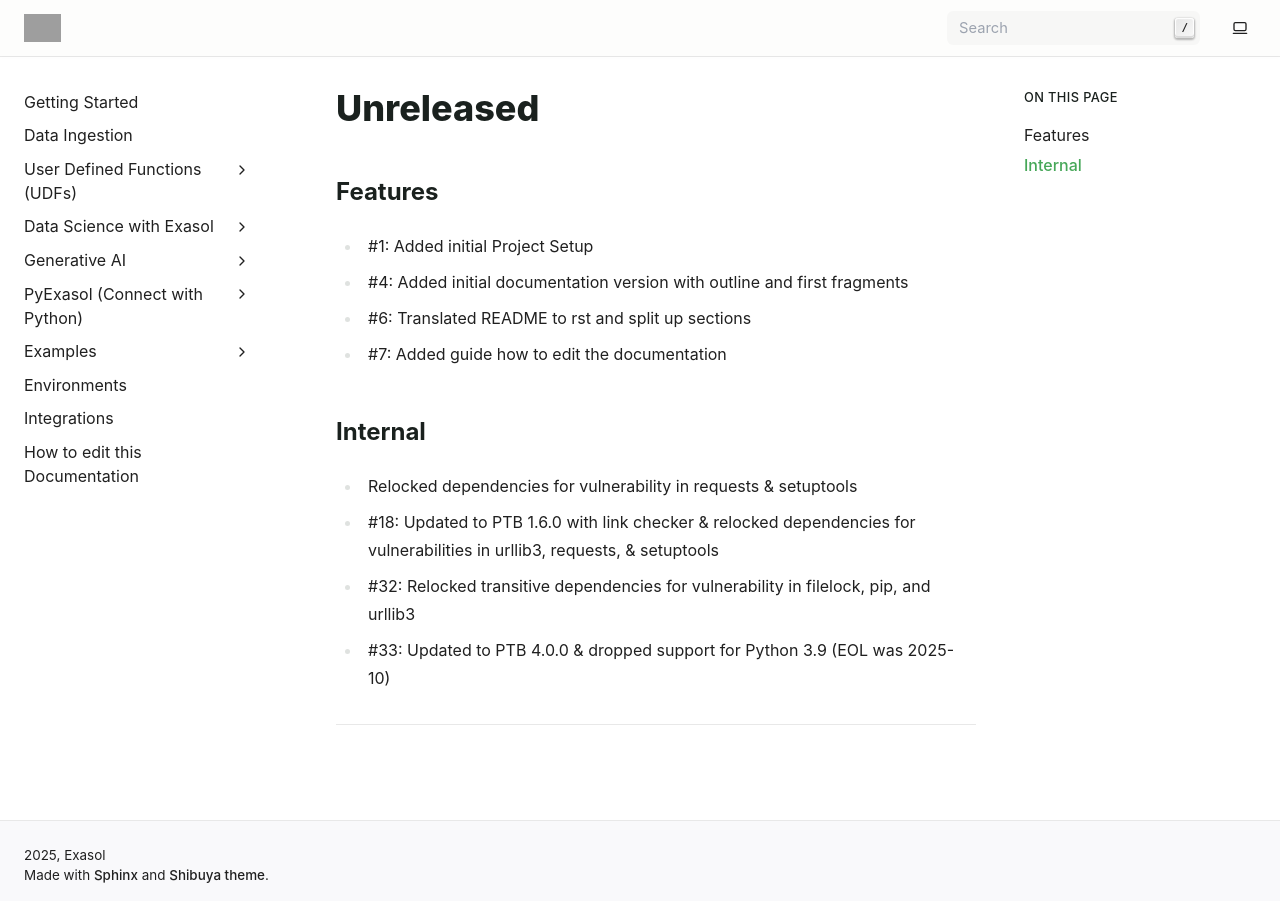
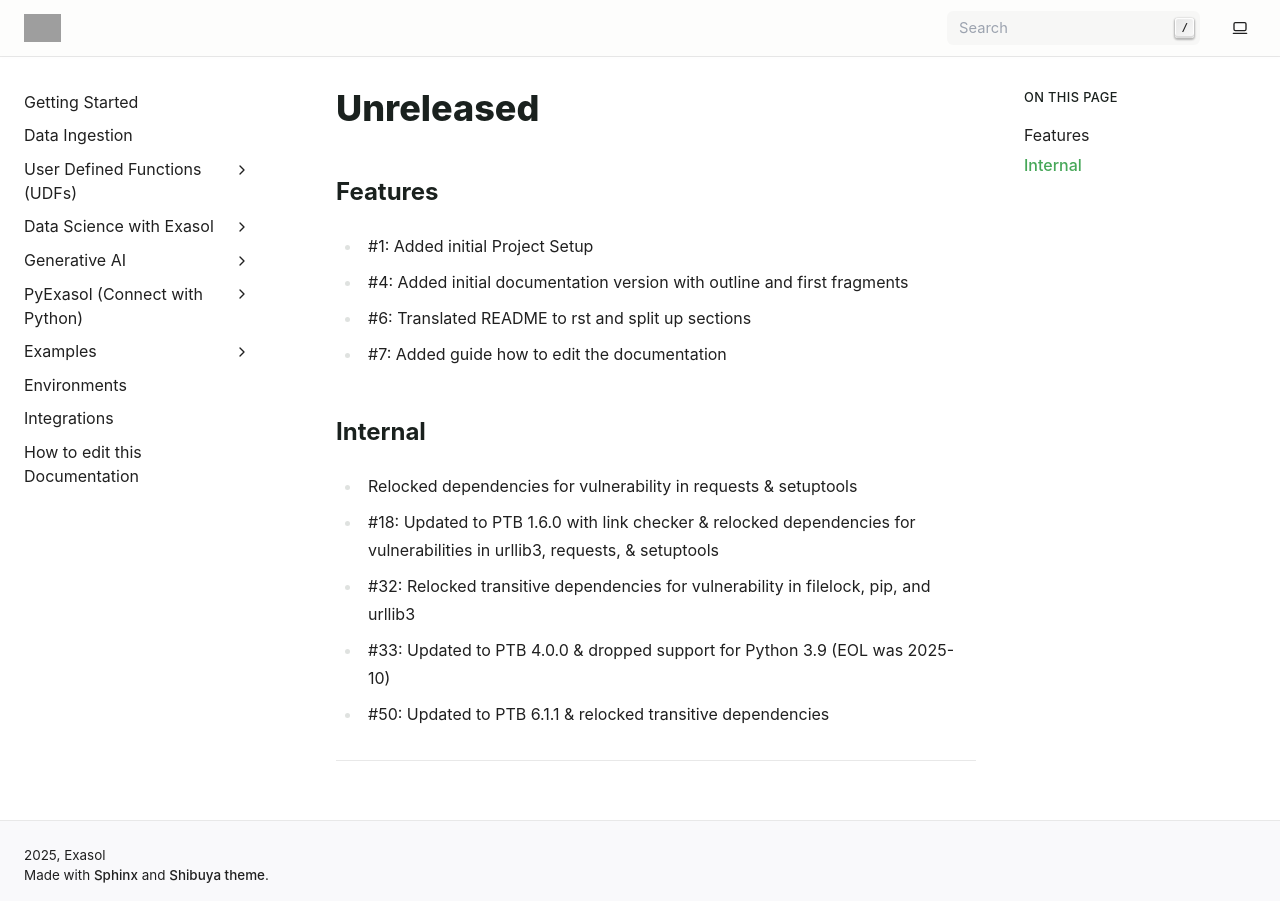
Before and after one commit to exasol/developer-documentation, a Sphinx documentation site: the page built from doc/changes/unreleased.md, in a window 1280 px wide. Built offline with Sphinx 7.4.7, drawn with Linux system fonts in a browser that asks for light colours; pages that are not in the unit, such as notebooks, are missing from menus; grey boxes are pictures that could not be loaded.

Commit message:
Add changelog entry

```diff
--- a/doc/changes/unreleased.md
+++ b/doc/changes/unreleased.md
@@ -13,3 +13,4 @@
 * #18: Updated to PTB 1.6.0 with link checker & relocked dependencies for vulnerabilities in urllib3, requests, & setuptools
 * #32: Relocked transitive dependencies for vulnerability in filelock, pip, and urllib3
 * #33: Updated to PTB 4.0.0 & dropped support for Python 3.9 (EOL was 2025-10)
+* #50: Updated to PTB 6.1.1 & relocked transitive dependencies
```
